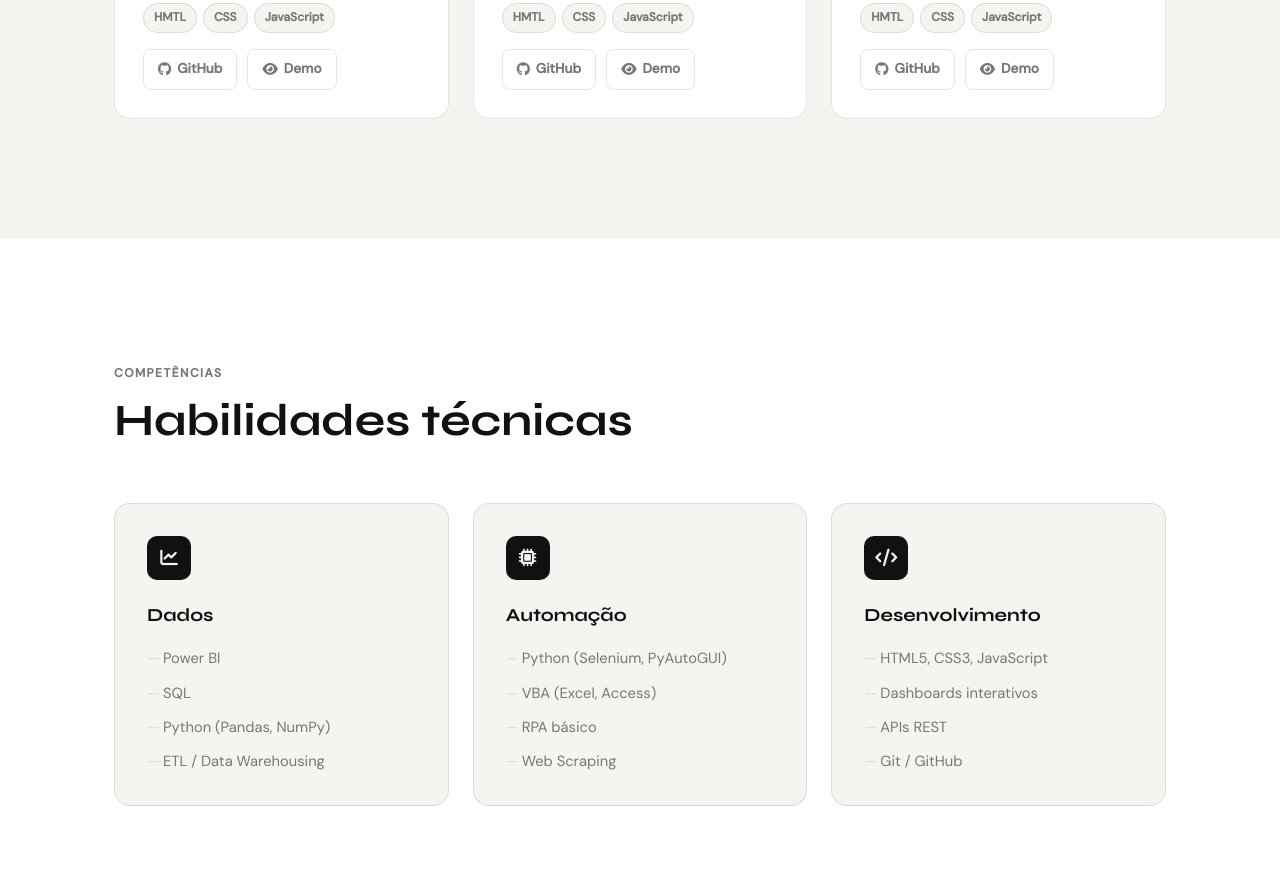
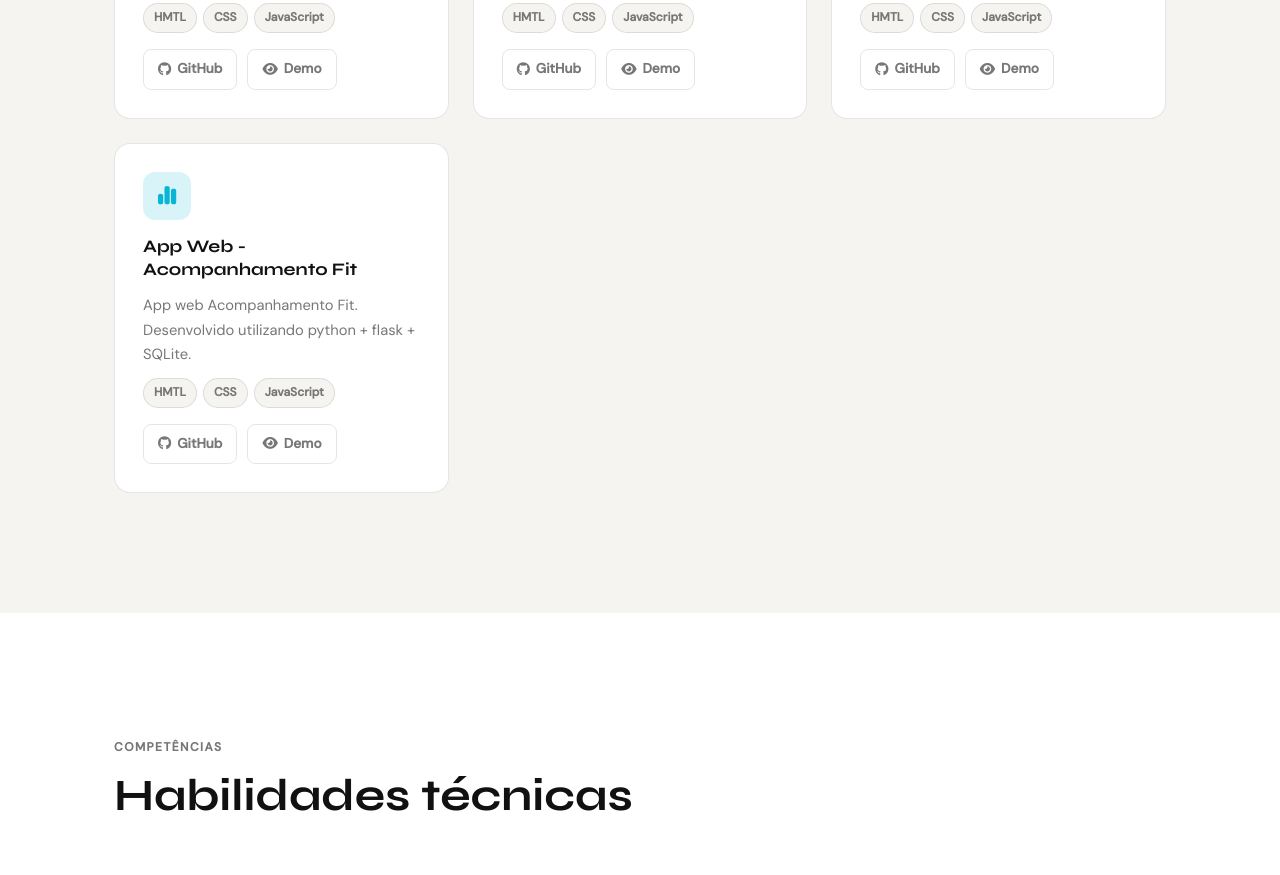
Before and after one commit to guilhermedevsoftware-glitch/Site_portifolio, a plain HTML site: page index.html in a window 1280 px wide. Shown: the part 3133-4008 px from the top of the page. Drawn offline with Linux system fonts and the light colour scheme.

Commit message:
Add files via upload

```diff
--- a/index.html
+++ b/index.html
@@ -223,6 +223,17 @@
                     <a href="https://app-web-pdf-tools.onrender.com/" target="_blank"><i class="fas fa-eye"></i> Demo</a>
                 </div>
             </div>
+
+            <div class="card" data-reveal>
+                <div class="card-icon" style="--c:#06b6d4"><i class="fas fa-chart-simple"></i></div>
+                <h3>App Web - Acompanhamento Fit</h3>
+                <p>App web Acompanhamento Fit. Desenvolvido utilizando python + flask + SQLite.</p>
+                <div class="tags"><span>HMTL</span><span>CSS</span><span>JavaScript</span></div>
+                <div class="card-links">
+                    <a href="#" target="_blank"><i class="fab fa-github"></i> GitHub</a>
+                    <a href="https://app-fit-v4.onrender.com/" target="_blank"><i class="fas fa-eye"></i> Demo</a>
+                </div>
+            </div>
         </div>
     </div>
 </section>
```
